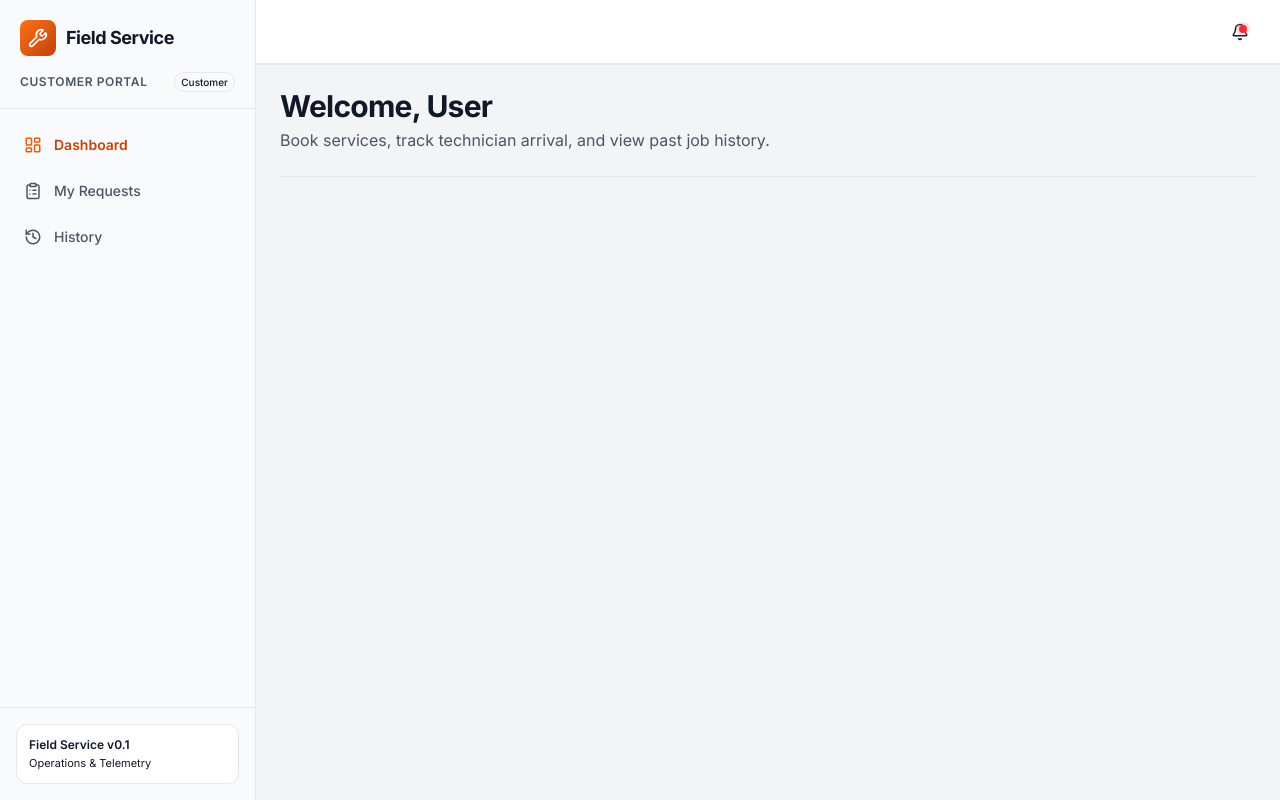
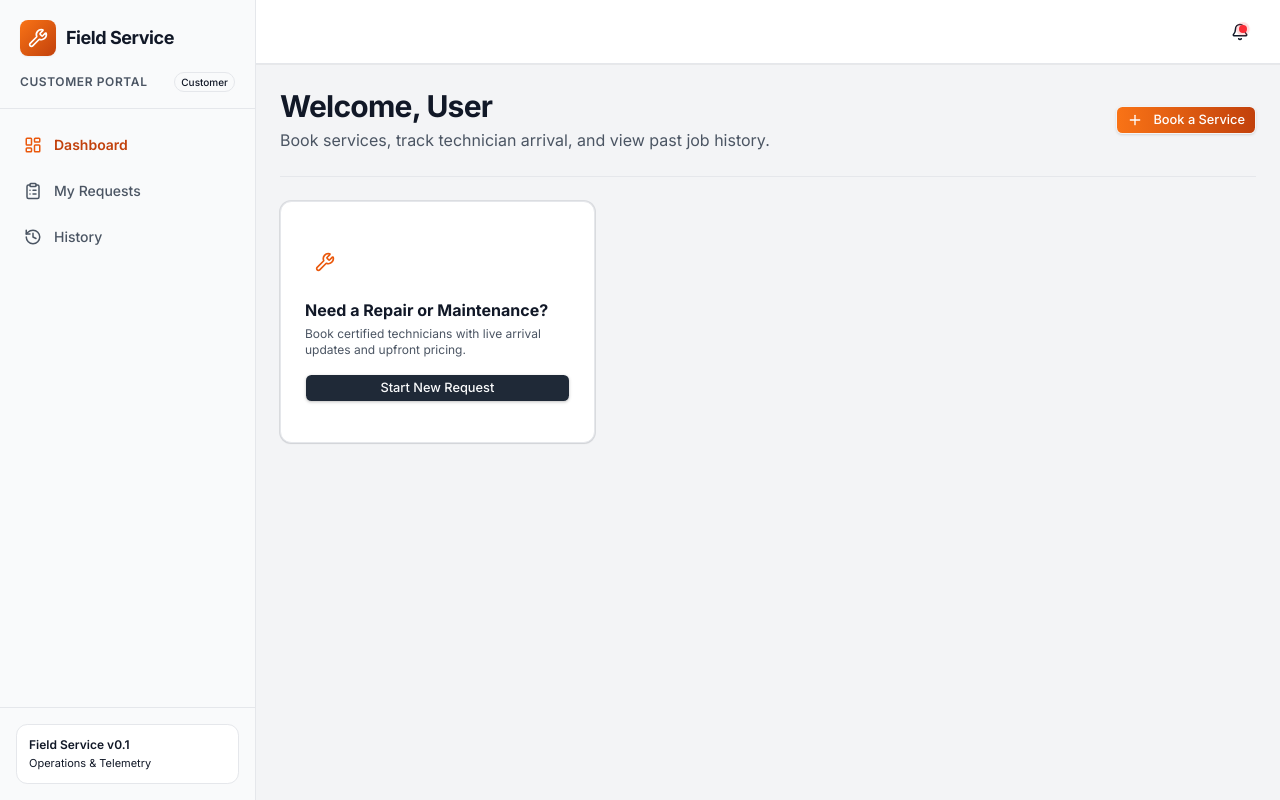
Before and after one commit to Fahim7600/Field_Service_Forntend, a Next.js app: page /customer in a window 1280 px wide. Built offline with nearby package versions, Linux system fonts and the light colour scheme; no server answers.

Commit message:
feat: add book service page for customers

```diff
--- a/src/app/(dashboard)/customer/page.tsx
+++ b/src/app/(dashboard)/customer/page.tsx
@@ -1,5 +1,10 @@
+import { Plus, Wrench } from "lucide-react";
 import type { Metadata } from "next";
+import Link from "next/link";
 import { DashboardWelcomeHeader } from "@/components/dashboard/dashboard-welcome-header";
+import { buttonVariants } from "@/components/ui/button";
+import { Card, CardContent } from "@/components/ui/card";
+import { cn } from "@/lib/utils";
 
 export const metadata: Metadata = {
   title: "Customer Portal",
@@ -13,7 +18,44 @@ export default function CustomerDashboardPage() {
       <DashboardWelcomeHeader
         title="Customer Portal"
         description="Book services, track technician arrival, and view past job history."
+        actions={
+          <Link
+            href="/customer/requests/new"
+            className={cn(buttonVariants({ variant: "cta", size: "sm" }))}
+          >
+            <Plus className="size-4 mr-1.5" />
+            Book a Service
+          </Link>
+        }
       />
+
+      <div className="grid grid-cols-1 md:grid-cols-3 gap-4">
+        <Card className="border border-border bg-card shadow-xs hover:border-brand-500/50 transition-colors">
+          <CardContent className="p-6 space-y-4">
+            <div className="size-10 rounded-xl bg-brand-100 text-brand-600 flex items-center justify-center">
+              <Wrench className="size-5" />
+            </div>
+            <div className="space-y-1">
+              <h3 className="font-bold text-base text-charcoal-900">
+                Need a Repair or Maintenance?
+              </h3>
+              <p className="text-xs text-charcoal-600">
+                Book certified technicians with live arrival updates and upfront
+                pricing.
+              </p>
+            </div>
+            <Link
+              href="/customer/requests/new"
+              className={cn(
+                buttonVariants({ variant: "default", size: "sm" }),
+                "w-full",
+              )}
+            >
+              Start New Request
+            </Link>
+          </CardContent>
+        </Card>
+      </div>
     </div>
   );
 }
--- /dev/null
+++ b/src/app/(dashboard)/customer/requests/new/page.tsx
@@ -0,0 +1,21 @@
+import type { Metadata } from "next";
+import { ServiceRequestWizard } from "@/components/forms/service-request-wizard";
+import { PageHeader } from "@/components/shared/page-header";
+
+export const metadata: Metadata = {
+  title: "Book a Service",
+  description:
+    "Request a professional field service technician for your home or business.",
+};
+
+export default function NewServiceRequestPage() {
+  return (
+    <div className="space-y-6">
+      <PageHeader
+        title="Book a Service"
+        description="Tell us what you need help with, choose your preferred schedule, and attach photos."
+      />
+      <ServiceRequestWizard />
+    </div>
+  );
+}
--- a/src/components/dashboard/dashboard-welcome-header.tsx
+++ b/src/components/dashboard/dashboard-welcome-header.tsx
@@ -5,13 +5,15 @@ import { Skeleton } from "@/components/ui/skeleton";
 import { useAuth } from "@/hooks/use-auth";
 
 export interface DashboardWelcomeHeaderProps {
-  title: string;
+  title?: string;
   description: string;
+  actions?: React.ReactNode;
 }
 
 export function DashboardWelcomeHeader({
   title: _title,
   description,
+  actions,
 }: DashboardWelcomeHeaderProps) {
   const { user, isLoading } = useAuth();
 
@@ -26,5 +28,11 @@ export function DashboardWelcomeHeader({
 
   const name = user?.name || "User";
 
-  return <PageHeader title={`Welcome, ${name}`} description={description} />;
+  return (
+    <PageHeader
+      title={`Welcome, ${name}`}
+      description={description}
+      actions={actions}
+    />
+  );
 }
```
